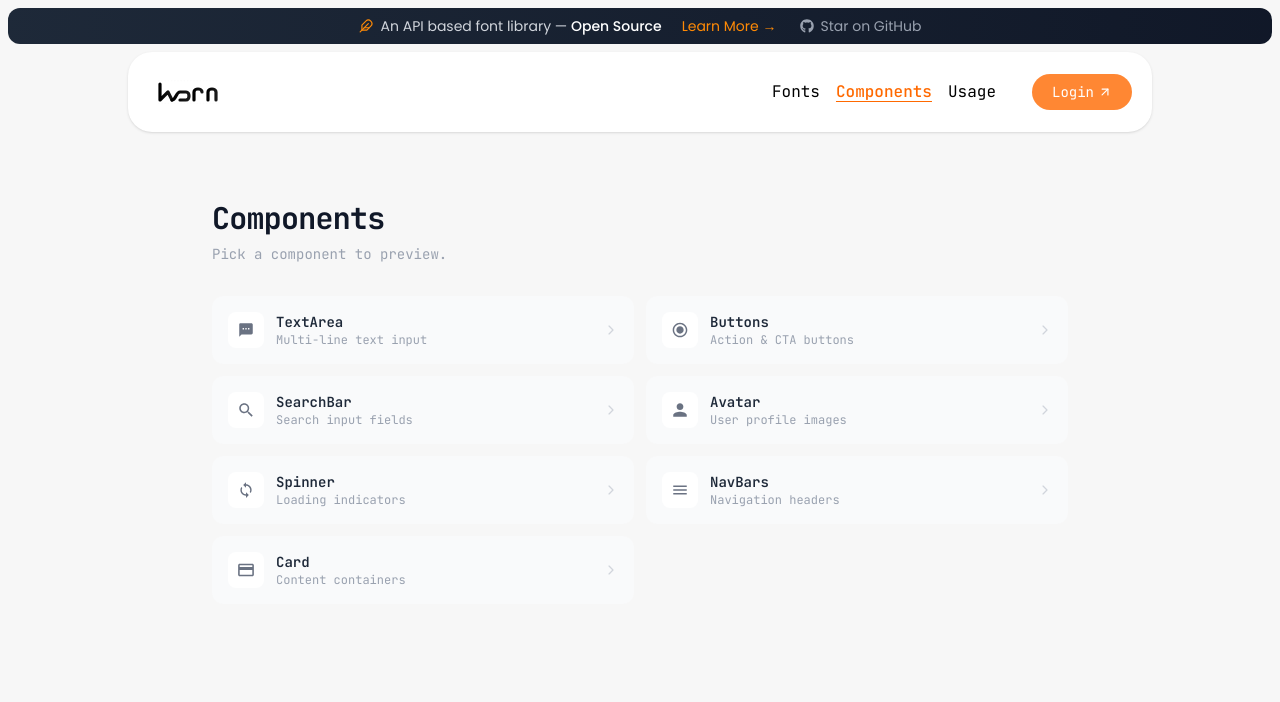
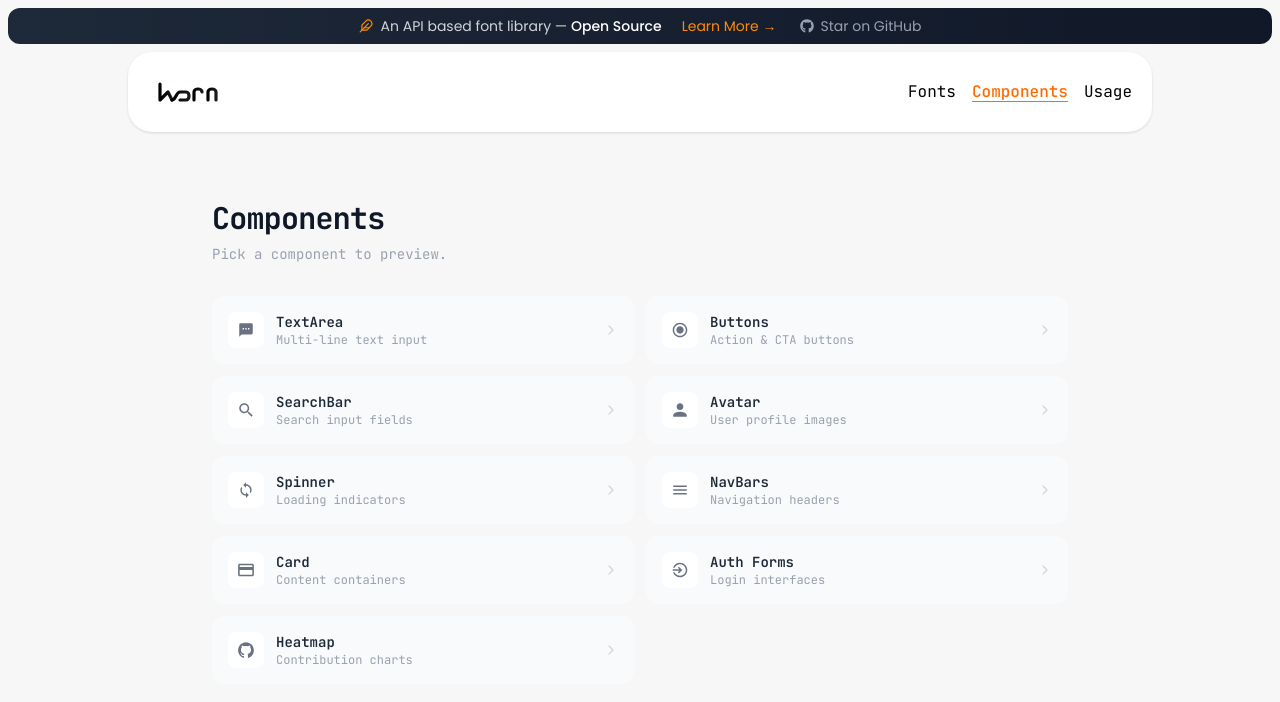
Before and after one commit to vathsavv56/Kern, a React (Vite) app: page /components in a window 1280 px wide. Shown: the top 702 px of the page. Built offline with nearby package versions, Linux system fonts and the light colour scheme.

Commit message:
Added github heatmap and Login components

```diff
--- a/src/App.tsx
+++ b/src/App.tsx
@@ -52,6 +52,9 @@ import NavBar5Code from "./client/components/kernC/NavBars/NavBar5.tsx?raw";
 
 
 import Login from "./client/components/Login";
+import LoginCode from "./client/components/Login.tsx?raw";
+import GithubHeatMap from "./client/components/kernC/github/GithubHeatMap";
+import GithubHeatMapCode from "./client/components/kernC/github/GithubHeatMap.tsx?raw";
 
 const router = createBrowserRouter(
   [
@@ -276,14 +279,34 @@ const router = createBrowserRouter(
           ),
         },
         {
+          path: "components/login",
+          element: (
+            <ItemShowCase
+              Component={<Login />}
+              para="A beautiful, interactive authentication form with a split-pane design, input validation features, and smooth transition animations between 'Log in' and 'Sign up' states."
+              heading="Authentication Form"
+              requirements="React (useState), Tailwind CSS, lucide-react"
+              code={LoginCode.trim()}
+            />
+          ),
+        },
+        {
+          path: "components/github",
+          element: (
+            <ItemShowCase
+              Component={<GithubHeatMap username="vathsavv56" />}
+              para="An interactive Github contribution heatmap component built without external graph libraries. Fetches live contribution data, features color-scaled intensity blocks, responsive tooltips, and a loading skeleton."
+              heading="Github Heatmap"
+              requirements="React (useState, useEffect), Tailwind CSS, lucide-react"
+              code={GithubHeatMapCode.trim()}
+            />
+          ),
+        },
+        {
           path: "fonts",
           element: <FontPage />,
         },
       ],
-    },
-    {
-      path: "login",
-      element: <Login />,
     },
     {
       path: "*",
--- a/src/client/components/Navbar.tsx
+++ b/src/client/components/Navbar.tsx
@@ -1,8 +1,8 @@
-import { Link, NavLink, useNavigate } from "react-router";
+import { Link, NavLink } from "react-router";
 import { useState } from "react";
 import Kern from "../assets/logo-dark.svg";
 import { cn } from "../cn";
-import { FiArrowUpRight, FiFeather, FiMenu, FiX } from "react-icons/fi";
+import { FiFeather, FiMenu, FiX } from "react-icons/fi";
 import { FaGithub } from "react-icons/fa";
 
 interface NavLinkItem {
@@ -17,7 +17,6 @@ const navItems: NavLinkItem[] = [
 ];
 
 const Navbar = () => {
-  const navigate = useNavigate();
   const [isMenuOpen, setIsMenuOpen] = useState(false);
 
   const handleLinkClick = () => {
@@ -75,28 +74,13 @@ const Navbar = () => {
                 cn(
                   "text-black hover:text-orange-400 transition-colors",
                   isActive &&
-                    "text-orange-500 font-medium underline underline-offset-4 decoration-orange-500",
+                  "text-orange-500 font-medium underline underline-offset-4 decoration-orange-500",
                 )
               }
             >
               {item.name}
             </NavLink>
           ))}
-          <button
-            onClick={() => navigate("/login")}
-            className={cn(
-              "relative flex items-center ml-5 px-5 py-2 rounded-full",
-              "bg-orange-500/80 text-white text-sm group",
-              "cursor-pointer transition-transform duration-200 hover:scale-105",
-              "before:content-['Optional'] before:absolute before:top-full before:mt-2 before:left-1/2 before:-translate-x-1/2",
-              "before:px-3 before:py-1 before:rounded-lg before:bg-black before:text-white before:text-xs",
-              "before:opacity-0 before:scale-95 before:transition-all before:duration-200 before:pointer-events-none",
-              "hover:before:opacity-100 hover:before:scale-100",
-            )}
-          >
-            Login{" "}
-            <FiArrowUpRight className="ml-1 transition-transform duration-300 group-hover:-translate-y-0.5 group-hover:translate-x-0.5" />
-          </button>
         </div>
 
         {/* Mobile Menu Button */}
@@ -129,15 +113,6 @@ const Navbar = () => {
                   {item.name}
                 </NavLink>
               ))}
-              <button
-                onClick={() => {
-                  navigate("/login");
-                  handleLinkClick();
-                }}
-                className="w-full mt-2 px-5 py-2 bg-orange-500/80 text-white rounded-full text-sm flex items-center justify-center group"
-              >
-                Login <FiArrowUpRight className="ml-1" />
-              </button>
             </div>
           </div>
         )}
--- a/src/client/components/kernC/Menu.tsx
+++ b/src/client/components/kernC/Menu.tsx
@@ -8,6 +8,8 @@ import {
   IoMdSync,
   IoMdMenu,
   IoMdCard,
+  IoMdLogIn,
+  IoLogoGithub,
 } from "react-icons/io";
 
 const links = [
@@ -53,6 +55,18 @@ const links = [
     description: "Content containers",
     icon: IoMdCard,
   },
+  {
+    name: "Auth Forms",
+    to: "login",
+    description: "Login interfaces",
+    icon: IoMdLogIn,
+  },
+  {
+    name: "Heatmap",
+    to: "github",
+    description: "Contribution charts",
+    icon: IoLogoGithub,
+  },
 ];
 
 const Menu = () => {
```
